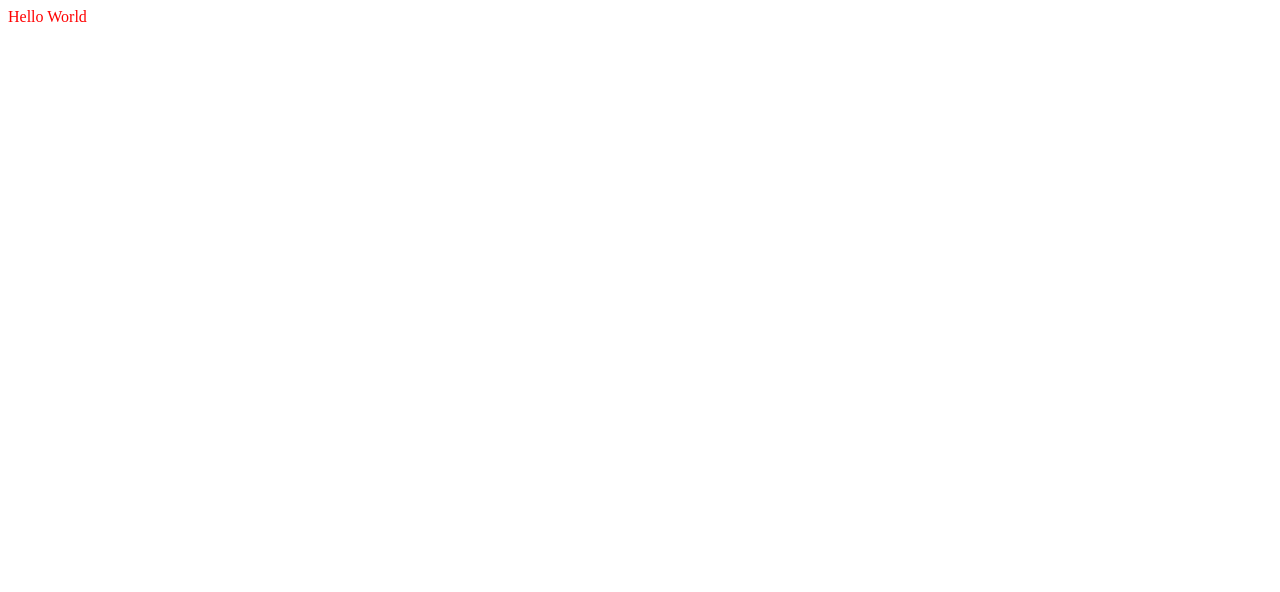
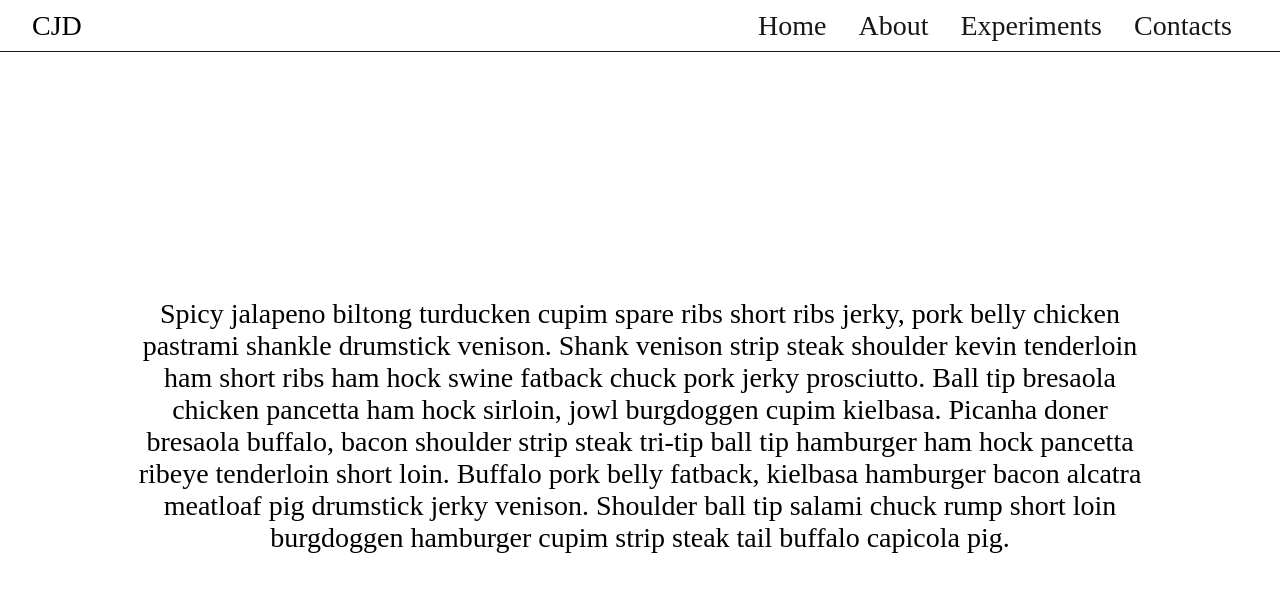
Before and after one commit to cjdeleon62/react-starter, a React app: page / in a window 1280 px wide. Built offline with nearby package versions, Linux system fonts and the light colour scheme.

Commit message:
basic layout of homepage

```diff
--- /dev/null
+++ b/src/components/header/HeaderComponent.js
@@ -0,0 +1,27 @@
+import React from 'react';
+
+const HeaderComponent = () => (
+  <header className="header">
+    <nav className="header__nav">
+      <div className="header__logo">
+        CJD
+      </div>
+      <ul className="header__links">
+        <li className="header__link">
+          <a href="#">Home</a>
+        </li>
+        <li className="header__link">
+          <a href="#">About</a>
+        </li>
+        <li className="header__link">
+          <a href="#">Experiments</a>
+        </li>
+        <li className="header__link">
+          <a href="#">Contacts</a>
+        </li>
+      </ul>
+    </nav>
+  </header>
+);
+
+export default HeaderComponent;
--- /dev/null
+++ b/src/components/lander/LanderComponent.js
@@ -0,0 +1,22 @@
+import React from 'react';
+
+const LanderComponent = () => (
+  <section className="lander">
+    <div className="lander__text">
+      Spicy jalapeno biltong turducken cupim spare ribs short
+      ribs jerky, pork belly chicken pastrami shankle drumstick venison.
+      Shank venison strip steak shoulder kevin tenderloin ham short
+      ribs ham hock swine fatback chuck pork jerky prosciutto. Ball tip
+      bresaola chicken pancetta ham hock sirloin, jowl burgdoggen
+      cupim kielbasa. Picanha doner bresaola buffalo, bacon shoulder
+      strip steak tri-tip ball tip hamburger ham hock pancetta ribeye
+      tenderloin short loin. Buffalo pork belly fatback, kielbasa hamburger
+      bacon alcatra meatloaf pig drumstick jerky venison. Shoulder ball tip
+      salami chuck rump short loin burgdoggen hamburger cupim strip steak tail
+      buffalo capicola pig.
+    </div>
+  </section>
+);
+
+LanderComponent.displayName = 'LanderComponent';
+export default LanderComponent;
--- a/src/index.html
+++ b/src/index.html
@@ -1,10 +1,12 @@
 <html>
   <head>
+    <meta name="viewport" content="width=device-width, initial-scale=1.0">
     <link rel="stylesheet" href="<%=htmlWebpackPlugin.files.chunks.main.css %>">
+    <link rel="stylesheet" href="https://use.fontawesome.com/releases/v5.1.0/css/all.css" integrity="sha384-lKuwvrZot6UHsBSfcMvOkWwlCMgc0TaWr+30HWe3a4ltaBwTZhyTEggF5tJv8tbt" crossorigin="anonymous">
     <link rel="shortcut icon" href="">
   </head>
   <body>
-    <div id="app"></div>
+    <main id="app"></main>
     <script src="<%= htmlWebpackPlugin.files.chunks.main.entry %>"></script>
   </body>
 </html>
--- a/src/index.js
+++ b/src/index.js
@@ -1,13 +1,14 @@
 import React from 'react';
 import { render } from 'react-dom';
-import HelloComponent from 'components/HelloComponent';
+// import HelloComponent from 'components/HelloComponent';
+import HeaderComponent from 'components/header/HeaderComponent';
+import LanderComponent from './components/lander/LanderComponent';
 import './styles/style.scss';
 
-const helloWorldText = 'Hello World';
-
 const App = () => (
-  <div>
-    <HelloComponent text={helloWorldText} />
+  <div className="root">
+    <HeaderComponent />
+    <LanderComponent />
   </div>
 );
 
--- /dev/null
+++ b/src/styles/_header.scss
@@ -0,0 +1,24 @@
+.header {
+  border-bottom: 1px solid $black;
+  font-size: calc(1.5rem + .5vmin);
+  height: calc(3rem + .5vmin);
+  left: 0;
+  position: absolute;
+  width: 100%;
+  .header__nav {
+    align-items: center;
+    display: flex;
+    justify-content: space-between;
+    height: 100%;
+    max-width: 1400px;
+    padding: 0 2rem;
+    width: 100%;
+  }
+  .header__links {
+    display: flex;
+    list-style: none;
+  }
+  .header__link {
+    padding: 0 1rem;
+  }
+}
--- /dev/null
+++ b/src/styles/_lander.scss
@@ -0,0 +1,14 @@
+.lander {
+  align-items: center;
+  display: flex;
+  height: 100vh;
+  justify-content: center;
+  padding-top: calc(3rem + .5vmin);
+
+  .lander__text {
+    font-size: calc(1.5rem + .5vmin);
+    text-align: center;
+    max-height: 100%;
+    width: 80vw;
+  }
+}
--- /dev/null
+++ b/src/styles/_variables.scss
@@ -0,0 +1 @@
+$black: #181717;
--- a/src/styles/style.scss
+++ b/src/styles/style.scss
@@ -1,4 +1,31 @@
-div {
-  color: red;
-  transform: translate(0, 0);
+@import 'variables';
+@import 'header';
+@import 'lander';
+
+// layout styles
+* {
+  box-sizing: border-box;
 }
+
+html, body {
+  margin: 0;
+  padding: 0;
+}
+
+a {
+  text-decoration: none;
+  color: $black;
+}
+
+ul {
+  padding: 0;
+  margin: 0;
+}
+
+.root {
+  overflow: auto;
+}
+
+section {
+  padding: 0 1rem;
+}
```
Also changed, not shown: 1 other file.
